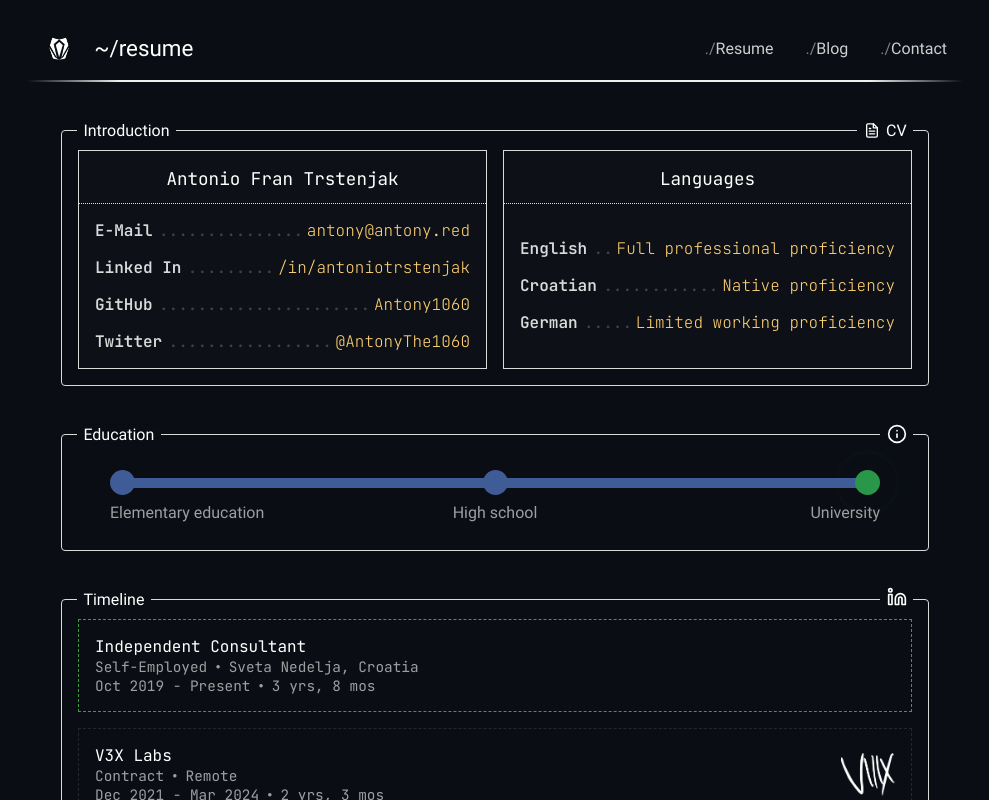
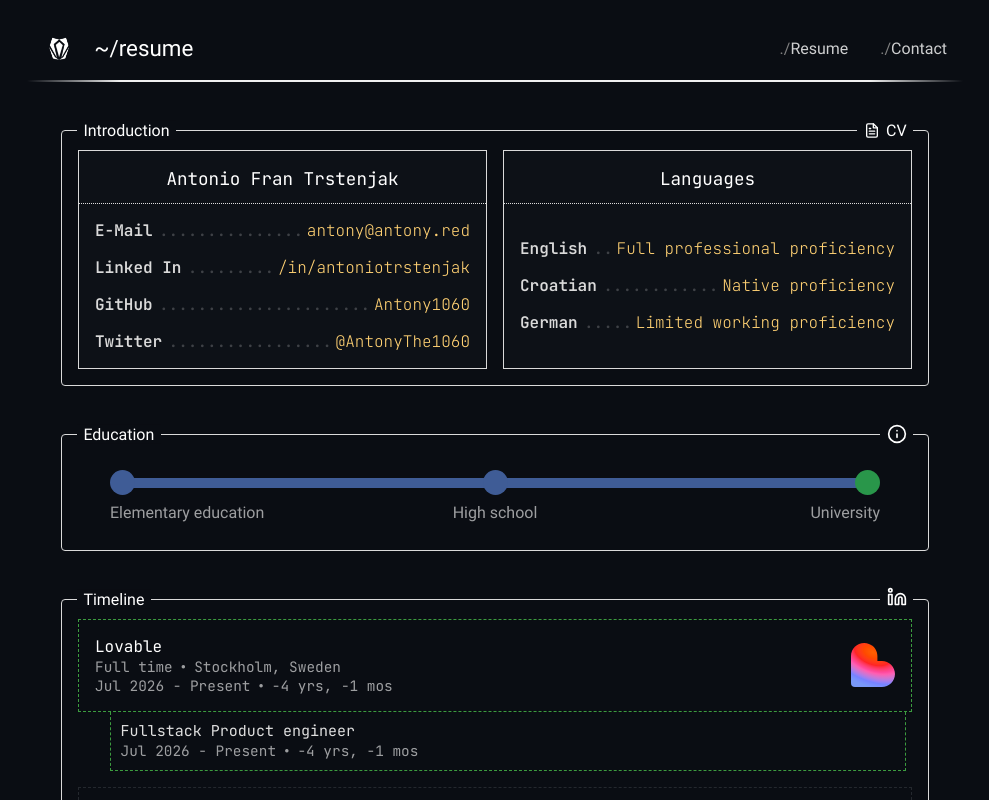
Before and after one commit to Antony1060/resume, a React (Vite) app: page / in a window 1280 px wide. Shown: the top 800 px of the page, without its empty margins (145-1134 px from the left). Built offline with nearby package versions, Linux system fonts and the light colour scheme; no server answers.

Commit message:
Refresh website

```diff
--- a/src/components/navbar/Navbar.tsx
+++ b/src/components/navbar/Navbar.tsx
@@ -73,7 +73,6 @@ const Navbar: FC = () => {
                     <NavbarLink href="https://antony.wiki" hideOnPortrait>
                         Resume
                     </NavbarLink>
-                    <NavbarLink href="https://antony.cloud">Blog</NavbarLink>
                     <NavbarLink href="https://antony.contact">Contact</NavbarLink>
                 </LinksContainer>
             </NavbarContent>
--- a/src/components/parts/education/Education.tsx
+++ b/src/components/parts/education/Education.tsx
@@ -7,7 +7,7 @@ import { Percent } from "../../../lib/Percent";
 import SectionContainer from "../../elements/SectionContainer";
 import EducationPoint from "./EducationPoint";
 
-const [UNI_ECTS, UNI_ECTS_MAX] = [145, 180] as const;
+const [UNI_ECTS, UNI_ECTS_MAX] = [165, 180] as const;
 
 const Container = styled.div`
     display: flex;
--- a/src/components/parts/timeline/Experience.ts
+++ b/src/components/parts/timeline/Experience.ts
@@ -1,4 +1,5 @@
 import ENSLogo from "/images/ens_mark.png";
+import LovableLogo from "/images/lovable.svg";
 import SimpliServersLogo from "/images/simpliservers.png";
 import V3XLogo from "/images/v3x_logo.png";
 
@@ -8,6 +9,7 @@ export type Experience =
     | {
           company?: string;
           companyWebsite?: string;
+          logoScale?: number;
           logo?: string;
           type:
               | "full-time"
@@ -58,7 +60,9 @@ export const diffDates = (start: Date, end: Date): Diff => {
 };
 
 export const formatDiff = (diff: Diff) => {
-    if (diff.years === 0) return `${diff.months} mos`;
+    if (diff.years === 0) return `${Math.max(1, diff.months)} mos`;
+
+    if (diff.months === 0) return `${diff.years} yrs`;
 
     return `${diff.years} yrs, ${diff.months} mos`;
 };
@@ -69,13 +73,39 @@ const __startEndDateExperienceSortComparator = (a: ExperienceDates, b: Experienc
     return b.start.getTime() - a.start.getTime();
 };
 
+export const formatExperienceType = (type: Experience["type"]): string => {
+    switch (type) {
+        case "contract":
+            return "Contract";
+        case "freelance":
+            return "Freelance";
+        case "internship":
+            return "Internship";
+        case "full-time":
+            return "Full time";
+        case "part-time":
+            return "Part tiem";
+        case "self-employed":
+            return "Self-employed";
+    }
+};
+
 export const Experiences: Experience[] = (
     [
         {
-            type: "self-employed",
-            location: "Sveta Nedelja, Croatia",
-            start: monthFromSimple("Oct", 2019),
-            title: "Independent Consultant",
+            company: "Lovable",
+            companyWebsite: "https://lovable.dev",
+            type: "full-time",
+            logo: LovableLogo,
+            logoScale: 0.8,
+            location: "Stockholm, Sweden",
+            start: monthFromSimple("Jul", 2026),
+            positions: [
+                {
+                    title: "Fullstack Product engineer",
+                    start: monthFromSimple("Jul", 2026),
+                },
+            ],
         },
         {
             company: "V3X Labs",
@@ -87,14 +117,12 @@ export const Experiences: Experience[] = (
             end: monthFromSimple("Mar", 2024),
             positions: [
                 {
-                    proxy: false,
                     title: "Research & Development engineer",
                     start: monthFromSimple("Dec", 2021),
                     end: monthFromSimple("Mar", 2024),
                 },
                 {
-                    proxy: false,
-                    title: "Project manager - ENS Cards",
+                    title: "Team lead - ENS Cards",
                     start: monthFromSimple("Mar", 2023),
                     end: monthFromSimple("Mar", 2024),
                 },
--- a/src/components/parts/timeline/Timeline.tsx
+++ b/src/components/parts/timeline/Timeline.tsx
@@ -9,6 +9,7 @@ import {
     ExperienceDates,
     Experiences,
     formatDiff,
+    formatExperienceType,
     formatSimpleDate,
 } from "./Experience";
 
@@ -85,8 +86,8 @@ const Bullet = styled.span`
     }
 `;
 
-const CompanyLogo = styled.img`
-    width: 3.4rem;
+const CompanyLogo = styled.img<{ scale?: number }>`
+    width: ${({ scale }) => (scale ?? 1) * 3.4}rem;
     border-radius: 4px;
 
     @media (max-width: 600px) {
@@ -182,14 +183,18 @@ const Timeline: FC = () => {
                                         <Bullet>&bull;</Bullet>
                                     </>
                                 )}
-                                <span style={{ textTransform: "capitalize" }}>{it.type}</span>
+                                <span>{formatExperienceType(it.type)}</span>
                                 <Bullet>&bull;</Bullet>
                                 <span style={{ textTransform: "capitalize" }}>{it.location}</span>
                             </SubDetail>
                             <DateRangeSubDetail start={it.start} end={it.end} />
                         </Detail>
                         {it.logo && (
-                            <CompanyLogo src={it.logo} alt={(it.company ?? "") + " logo"} />
+                            <CompanyLogo
+                                src={it.logo}
+                                scale={it.logoScale}
+                                alt={(it.company ?? "") + " logo"}
+                            />
                         )}
                     </MainEntryContainer>
                     {"positions" in it &&
```
Also changed, not shown: public/images/lovable.svg (added).
